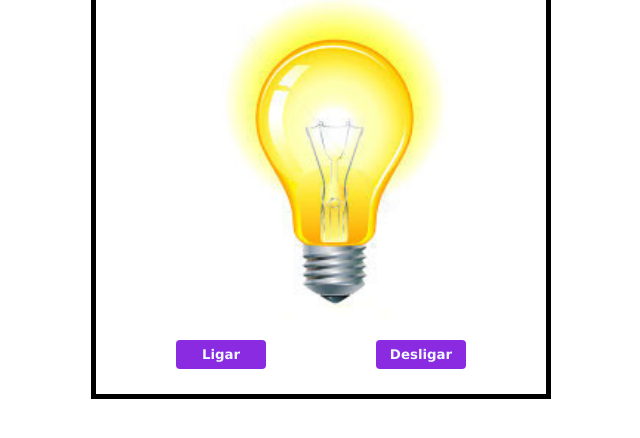
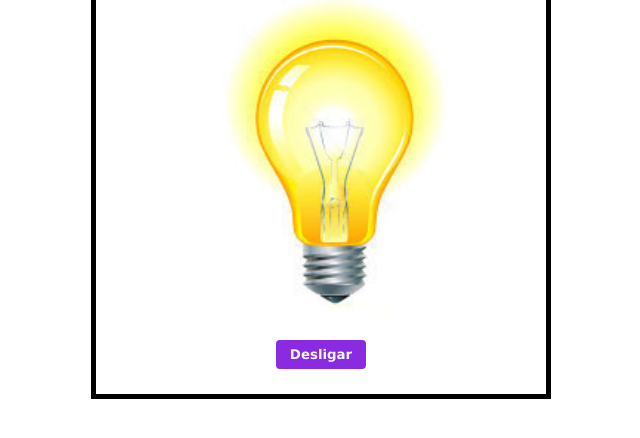
Before and after one commit to joao-dad/l-mpada-na-web, a plain HTML site: page index.html in a window 1280 px wide. Both pictures are taken after a click on the button "Ligar". Shown: the part 264-702 px from the top of the page, without its empty margins (327-967 px from the left). Drawn offline with Linux system fonts and the light colour scheme.

Commit message:
modificacao dos botoes

```diff
--- a/index.html
+++ b/index.html
@@ -14,8 +14,8 @@
             <img src="./img/desligada.jpg" alt="lampada" id="lamp">
         </div>
         <div class="btn">
-            <button id="turnOn">Ligar</button>
-            <button id="turnOff">Desligar</button>
+            <button id="turnOnOff">Ligar</button>
+
         </div>
     </div>
     <script src="script.js"></script>
--- a/script.js
+++ b/script.js
@@ -1,5 +1,4 @@
-const turnOn = document.getElementById ('turnOn');
-const turnOff = document.getElementById ('turnOff');
+const turnOn = document.getElementById ('turnOnOff');
 const lamp = document.getElementById ('lamp');
 
 function isLampBroken(){
@@ -22,8 +21,16 @@ function lampBroken(){
     lamp.src = "./img/quebrada.jpg"
 }
 
-turnOn.addEventListener ('click', lampOn);
-turnOff.addEventListener ('click', lampOff);
+function lampOnOff(){
+    if (turnOnOff.textContent == 'Ligar') {
+        lampOn();
+        turnOnOff.textContent = 'Desligar'
+    } else {
+        lampOff();
+        turnOnOff.textContent = 'Ligar'
+    }
+}
+turnOnOff.addEventListener ('click', lampOnOff);
 
 //lamp.addEventListener ('mouseover', lampOn);
 //lamp.addEventListener ('mouseleave', lampOff);
```
